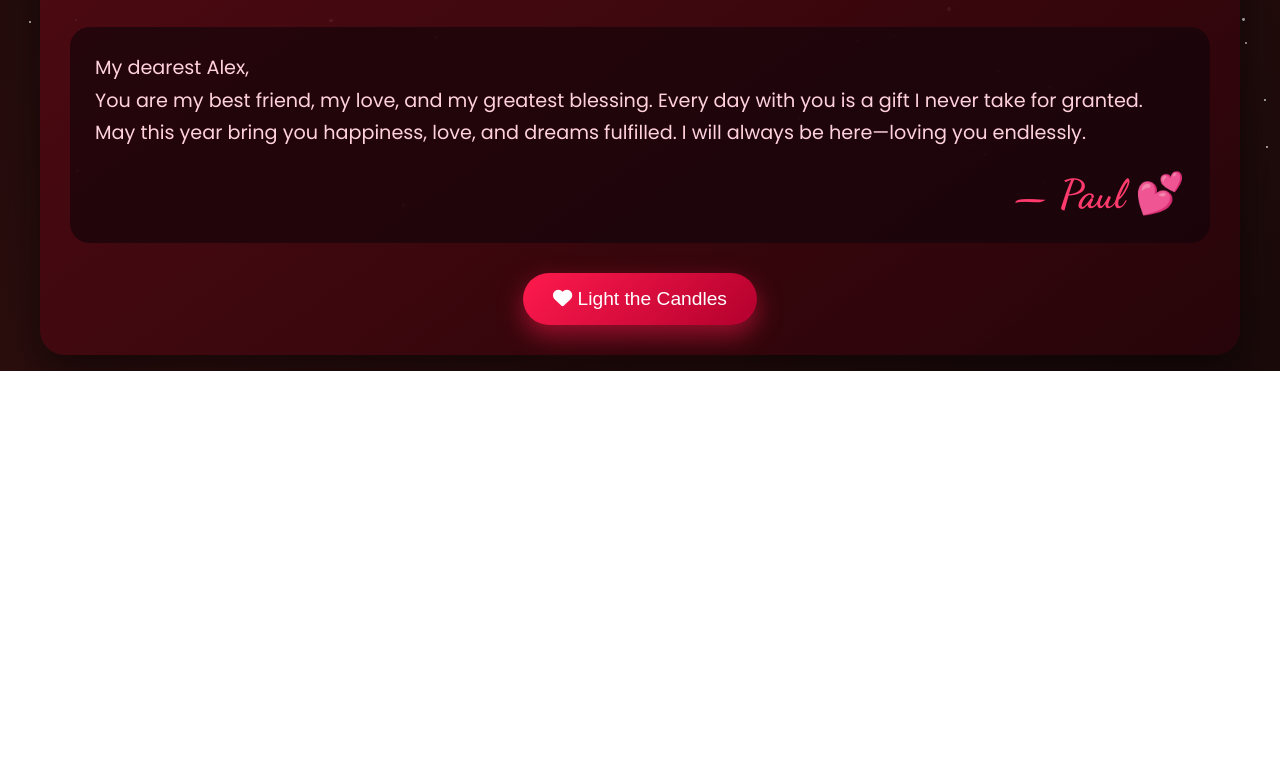
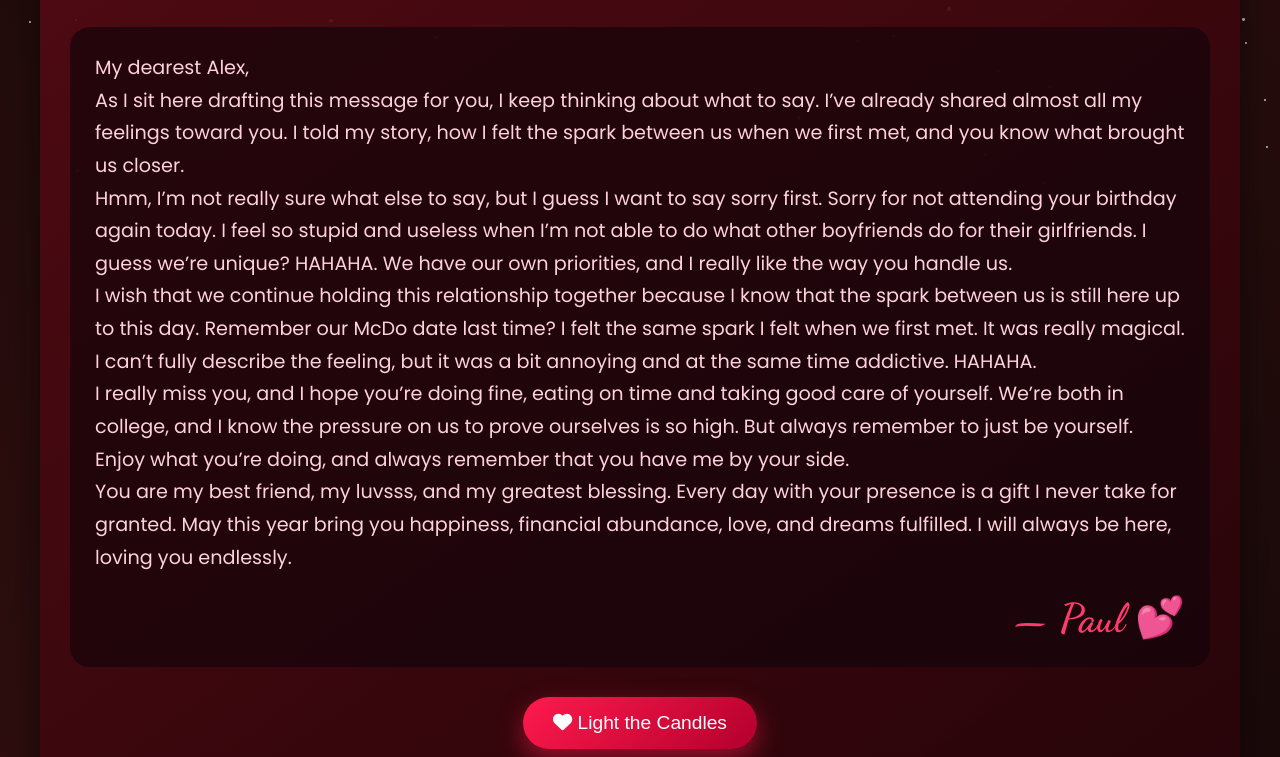
Before and after one commit to dimpaulieee/Happy_Birthday_Alex, a plain HTML site: page index.html in a window 1280 px wide. Shown: the part 535-1292 px from the top of the page. Before the commit the page ends 906 px from the top, so only its background shows below. Drawn offline with Linux system fonts and the light colour scheme.

Commit message:
Revise birthday message for Alex
Updated the message to include additional sentiments and birthday wishes.

```diff
--- a/index.html
+++ b/index.html
@@ -185,8 +185,11 @@ h1{font-size:2.4rem}
 <div class="message-container">
 <div class="message">
 <p>My dearest Alex,</p>
-<p>You are my best friend, my love, and my greatest blessing. Every day with you is a gift I never take for granted.</p>
-<p>May this year bring you happiness, love, and dreams fulfilled. I will always be here—loving you endlessly.</p>
+<p>As I sit here drafting this message for you, I keep thinking about what to say. I’ve already shared almost all my feelings toward you. I told my story, how I felt the spark between us when we first met, and you know what brought us closer.</p>
+<p>Hmm, I’m not really sure what else to say, but I guess I want to say sorry first. Sorry for not attending your birthday again today. I feel so stupid and useless when I’m not able to do what other boyfriends do for their girlfriends. I guess we’re unique? HAHAHA. We have our own priorities, and I really like the way you handle us.</p>
+<p>I wish that we continue holding this relationship together because I know that the spark between us is still here up to this day. Remember our McDo date last time? I felt the same spark I felt when we first met. It was really magical. I can’t fully describe the feeling, but it was a bit annoying and at the same time addictive. HAHAHA.</p>
+<p>I really miss you, and I hope you’re doing fine, eating on time and taking good care of yourself. We’re both in college, and I know the pressure on us to prove ourselves is so high. But always remember to just be yourself. Enjoy what you’re doing, and always remember that you have me by your side.</p>
+<p>You are my best friend, my luvsss, and my greatest blessing. Every day with your presence is a gift I never take for granted. May this year bring you happiness, financial abundance, love, and dreams fulfilled. I will always be here, loving you endlessly.</p>
 </div>
 <div class="signature">— Paul 💕</div>
 </div>
@@ -197,7 +200,8 @@ h1{font-size:2.4rem}
 
 <div class="love-note" id="note">
 <h3>I Love You, Alex 💖</h3>
-<p>You still give me butterflies. Today, tomorrow, always—it's you.</p>
+<p>You still give me butterflies. Today, tomorrow, always. Happy Birthday,</p>
+  <p>my luvssss! Always take care of yourself. Pasensya na if hindi ako makakapunta today</p>
 </div>
 
 </div>
```
